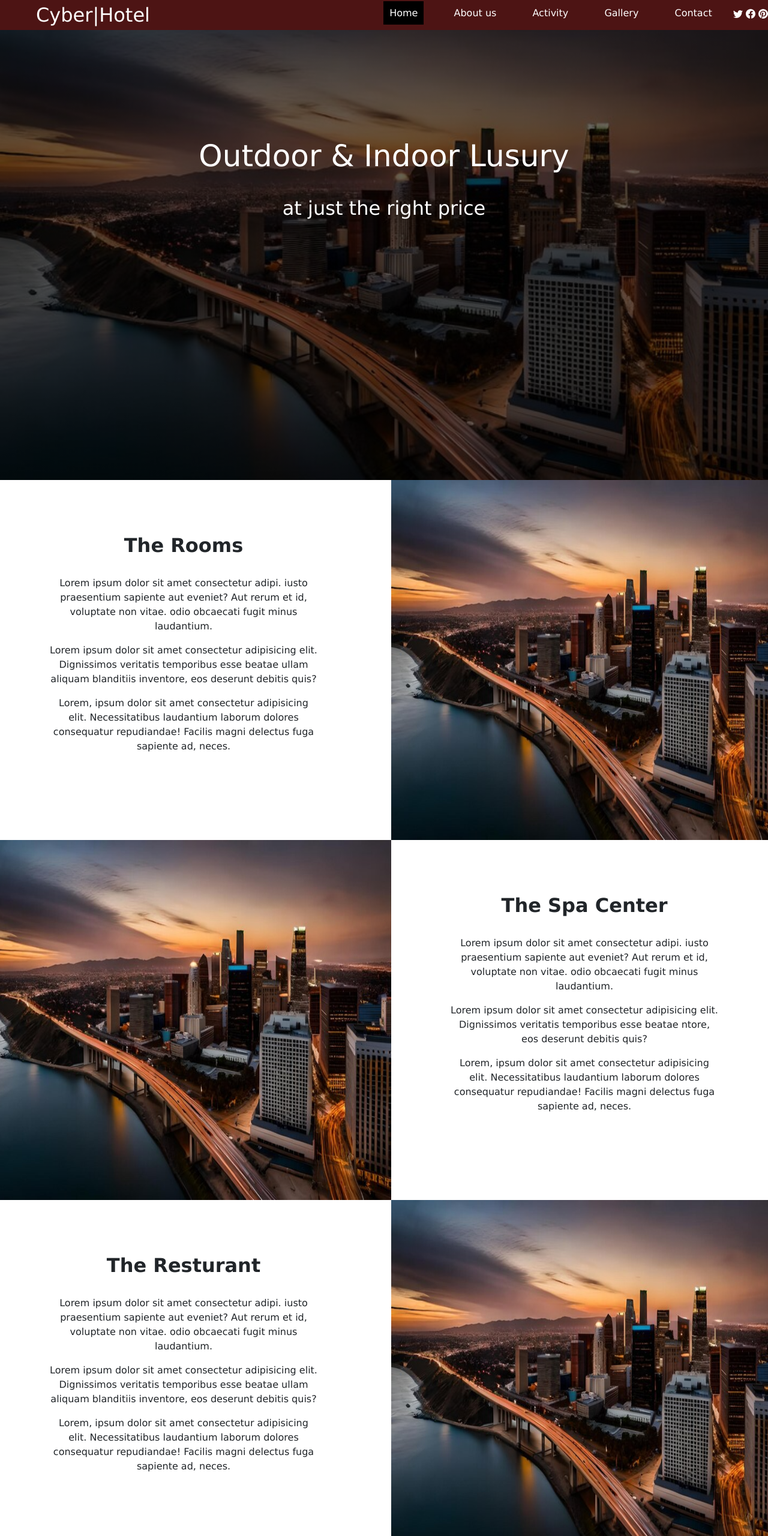
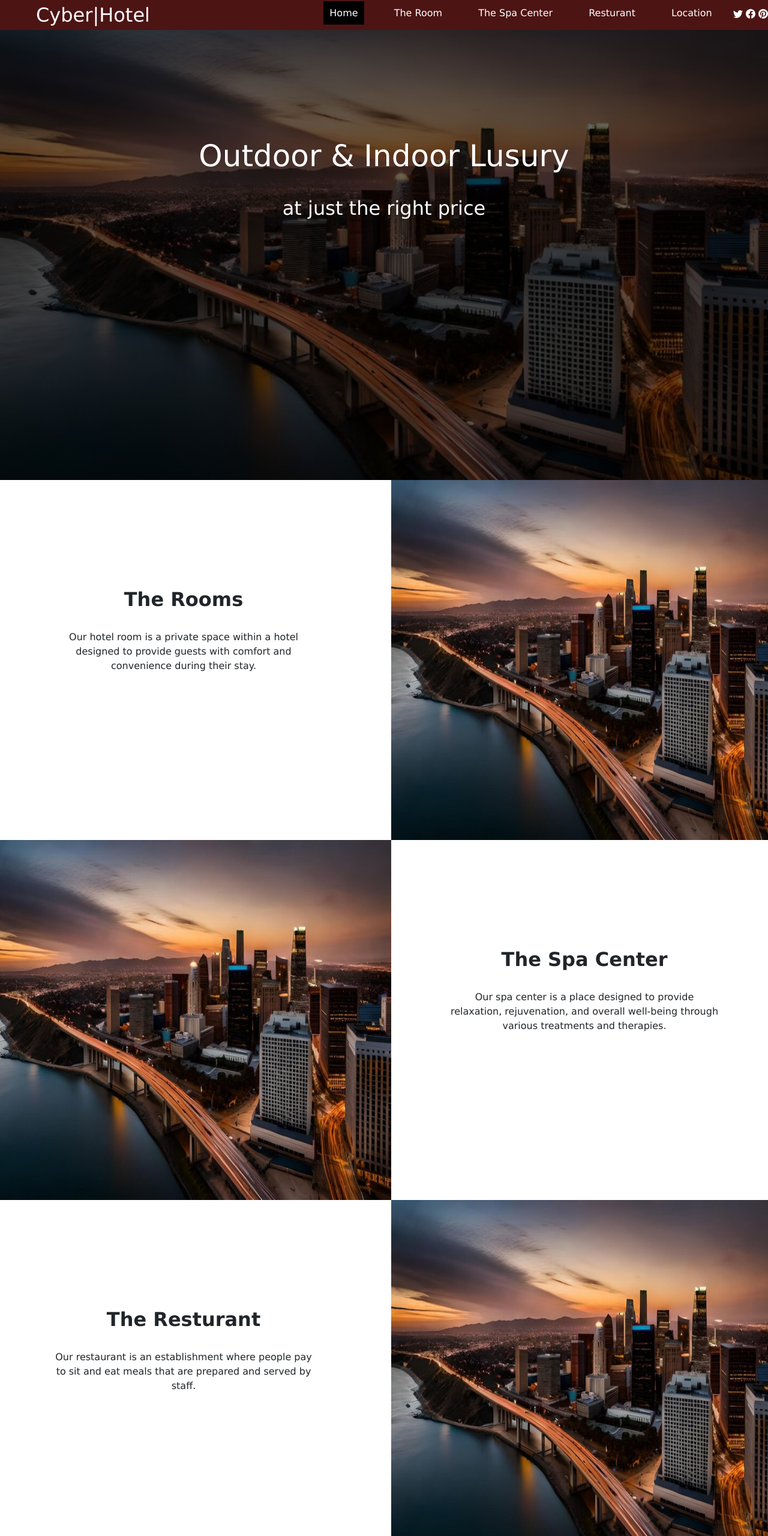
Before and after one commit to ybdav3/cyberhotel, a plain HTML site: page index.html in a window 1280 px wide. Shown: the top 2560 px of the page at 60% size. Drawn offline with nearby package versions, Linux system fonts and the light colour scheme.

Commit message:
i worked on the home page

```diff
--- a/index.html
+++ b/index.html
@@ -13,11 +13,11 @@
         <nav>
             <ul>
                 <li><a href="#home" class="active">Home</a></li>
-                <li><a href="about.html">About us</a></li>
-                <li><a href="#activity">Activity</a></li>
+                <li><a href="#theroom">The Room</a></li>
+                <li><a href="#thespa">The Spa Center</a></li>
                 <!-- <li><a href="#meeting&Event">Meeting&Event</a></li> -->
-                <li><a href="#gallery">Gallery</a></li>
-                <li><a href="#contact">Contact</a></li>
+                <li><a href="#resturant">Resturant</a></li>
+                <li><a href="#location">Location</a></li>
                 <svg xmlns="http://www.w3.org/2000/svg" width="16" height="16" fill="currentColor" class="bi bi-twitter" viewBox="0 0 16 16" style="color: white;">
                     <path d="M5.026 15c6.038 0 9.341-5.003 9.341-9.334q.002-.211-.006-.422A6.7 6.7 0 0 0 16 3.542a6.7 6.7 0 0 1-1.889.518 3.3 3.3 0 0 0 1.447-1.817 6.5 6.5 0 0 1-2.087.793A3.286 3.286 0 0 0 7.875 6.03a9.32 9.32 0 0 1-6.767-3.429 3.29 3.29 0 0 0 1.018 4.382A3.3 3.3 0 0 1 .64 6.575v.045a3.29 3.29 0 0 0 2.632 3.218 3.2 3.2 0 0 1-.865.115 3 3 0 0 1-.614-.057 3.28 3.28 0 0 0 3.067 2.277A6.6 6.6 0 0 1 .78 13.58a6 6 0 0 1-.78-.045A9.34 9.34 0 0 0 5.026 15"/>
                   </svg>
@@ -36,11 +36,11 @@
      </div>
      <div class="container">
         <div class="row">
-          <div class="col-6" style="text-align: center; padding-top: 90px; width: 50%; padding-right: 110px;">
+          <div class="col-6" style="text-align: center; padding-top: 180px; width: 50%; padding-right: 110px;">
             <h2><b>The Rooms</b></h2><br>
-            <p>Lorem ipsum dolor sit amet consectetur adipi. iusto praesentium sapiente aut eveniet? Aut rerum et id, voluptate non vitae.  odio obcaecati fugit minus laudantium.</p>
-            <p>Lorem ipsum dolor sit amet consectetur adipisicing elit. Dignissimos veritatis temporibus esse beatae ullam aliquam blanditiis inventore, eos deserunt debitis quis?</p>
-            <p>Lorem, ipsum dolor sit amet consectetur adipisicing elit. Necessitatibus laudantium laborum dolores consequatur repudiandae! Facilis magni delectus fuga sapiente ad, neces.</p>
+            <p>Our hotel room is a private space within a hotel designed to provide guests with comfort and convenience during their stay.</p>
+            <!-- <p>Lorem ipsum dolor sit amet consectetur adipisicing elit. Dignissimos veritatis temporibus esse beatae ullam aliquam blanditiis inventore, eos deserunt debitis quis?</p>
+            <p>Lorem, ipsum dolor sit amet consectetur adipisicing elit. Necessitatibus laudantium laborum dolores consequatur repudiandae! Facilis magni delectus fuga sapiente ad, neces.</p> -->
           </div>
           <div class="col-6">
             <img src="random-best-photo_865967-169267.jpeg" alt="" width="662" height="600">
@@ -52,21 +52,21 @@
             <div class="col-6">
               <img src="random-best-photo_865967-169267.jpeg" alt="" width="690" height="600" style="margin-left: -120px;">
             </div>
-            <div class="col-6" style="text-align: center; padding-top: 90px; padding-left: 110px;">
+            <div class="col-6" style="text-align: center; padding-top: 180px; padding-left: 110px;">
                 <h2><b>The Spa Center</b></h2><br>
-                <p>Lorem ipsum dolor sit amet consectetur adipi. iusto praesentium sapiente aut eveniet? Aut rerum et id, voluptate non vitae.  odio obcaecati fugit minus laudantium.</p>
-                <p>Lorem ipsum dolor sit amet consectetur adipisicing elit. Dignissimos veritatis temporibus esse beatae ntore, eos deserunt debitis quis?</p>
-                <p>Lorem, ipsum dolor sit amet consectetur adipisicing elit. Necessitatibus laudantium laborum dolores consequatur repudiandae! Facilis magni delectus fuga sapiente ad, neces.</p>
+                <p>Our spa center is a place designed to provide relaxation, rejuvenation, and overall well-being through various treatments and therapies.</p>
+                <!-- <p>Lorem ipsum dolor sit amet consectetur adipisicing elit. Dignissimos veritatis temporibus esse beatae ntore, eos deserunt debitis quis?</p>
+                <p>Lorem, ipsum dolor sit amet consectetur adipisicing elit. Necessitatibus laudantium laborum dolores consequatur repudiandae! Facilis magni delectus fuga sapiente ad, neces.</p> -->
               </div>
           </div>
       </div>
           <div class="container">
             <div class="row">
-              <div class="col-6" style="text-align: center; padding-top: 90px; padding-right: 110px;">
+              <div class="col-6" style="text-align: center; padding-top: 180px; padding-right: 110px;">
                 <h2><b>The Resturant</b></h2><br>
-                <p>Lorem ipsum dolor sit amet consectetur adipi. iusto praesentium sapiente aut eveniet? Aut rerum et id, voluptate non vitae.  odio obcaecati fugit minus laudantium.</p>
-                <p>Lorem ipsum dolor sit amet consectetur adipisicing elit. Dignissimos veritatis temporibus esse beatae ullam aliquam blanditiis inventore, eos deserunt debitis quis?</p>
-                <p>Lorem, ipsum dolor sit amet consectetur adipisicing elit. Necessitatibus laudantium laborum dolores consequatur repudiandae! Facilis magni delectus fuga sapiente ad, neces.</p>
+                <p>Our restaurant is an establishment where people pay to sit and eat meals that are prepared and served by staff.</p>
+                <!-- <p>Lorem ipsum dolor sit amet consectetur adipisicing elit. Dignissimos veritatis temporibus esse beatae ullam aliquam blanditiis inventore, eos deserunt debitis quis?</p>
+                <p>Lorem, ipsum dolor sit amet consectetur adipisicing elit. Necessitatibus laudantium laborum dolores consequatur repudiandae! Facilis magni delectus fuga sapiente ad, neces.</p> -->
               </div>
               <div class="col-6">
                 <img src="random-best-photo_865967-169267.jpeg" alt="" width="662" height="600">
@@ -97,7 +97,7 @@
           </div> -->
         <div class="our-guests" style="padding-left: 145px;">
           <h3 style="color: white; text-align: center; padding-top: 33px;">Our Guests</h3>
-          <p style="color: white; text-align: center; padding-top: 30px;">Lorem ipsum dolor sit amet consectetur adipisicing elit. Nulla sed fugiat quas,<br> quaerat soluta blanditiis illum assumenda id illo veniam eveniet neque eum deserunt eos maxime? Ullam sed deserunt <br> Lorem, ipsum dolor sit amet consectetur adipisicing elit. Consequuntur impedit <br> nihil accusamus omnis porro laboriosam ex fugiat facilis architecto <br> dignissimos alias eligendi sapiente magnam earum reiciendis tempora, minus adipisci consectetur? officiis.</p>
+          <p style="color: white; text-align: center; padding-top: 30px;">At CyberHotel, we take immense pride in offering a warm and exceptional <br> experience to each of our guests. We are delighted to welcome you and make <br> your stay with us as comfortable and enjoyable as possible.</p>
           <p style="text-align: center; color: white; padding-top: 50px;">dav3@cyberdav3</p>
         </div>
         <div class="map">
@@ -107,7 +107,7 @@
             </div>
             <div class="col-6" style="text-align: center; color: black; padding-top: 80px; padding-left: 200px;">
               <h2>The Location</h2><br>
-              <p>Lorem ipsum, dolor sit amet consectetur adipisicing elit. Rem itaque iusto, omnis numquam repudiandae est a nobis nemo pariatur alias incidunt. Pariatur a dolorum aut temporibus omnis exercitationem iste obcaecati!</p>
+              <p> Cyber Hotel offers an unparalleled location that combines convenience, comfort, and access to a vibrant array of attractions. Whether you’re here for business, leisure, or a special occasion, our hotel is strategically positioned to provide the best of both worlds.</p>
             </div>
           </div>
         </div>
@@ -116,19 +116,19 @@
             <div class="col-4" style="color: white;">
               <h4 style="display: u;">Our Host</h4>
               <hr>
-              <p>Lorem ipsum dolor sit amet consectetur adipisicing elit. Beatae at earum dignissimos ab a nam laboriosam, dolores eum laudantium, delectus fugiat dolorum necessitatibus aut facere sapiente et.</p>
+              <p>Our dedicated support team is available around the clock to assist you with any questions or issues. Whether you need technical assistance or guidance on optimizing your site, our knowledgeable staff is here to provide prompt and effective solutions.</p>
             </div>
             <div class="col-4" style="color: white; ">
               <h4>Contact</h4>
               <hr>
-              <p>Gmail: Badmusadedeji500@gmail.com <br>Phone Number: 08076877509</p>
+              <p>badmusadedeji500@gmail.com <br>+234 8076877509</p>
 
 
             </div>
             <div class="col-4" style="color: white;">
               <h4>Location</h4>
               <hr>
-              <p>Lorem ipsum dolor sit amet consectetur adipisicing elit. Eos est ut sit sunt aperiam aut, deleniti enim natus inventore velit, consequatur optio exercitationem laboriosam ni, error quaerat!</p>
+              <p>Plot 1, Off Second Roundabout, 28 Remi Olowude Street, Lekki, Lagos</p>
             </div>
           </div>
         </div>
```
